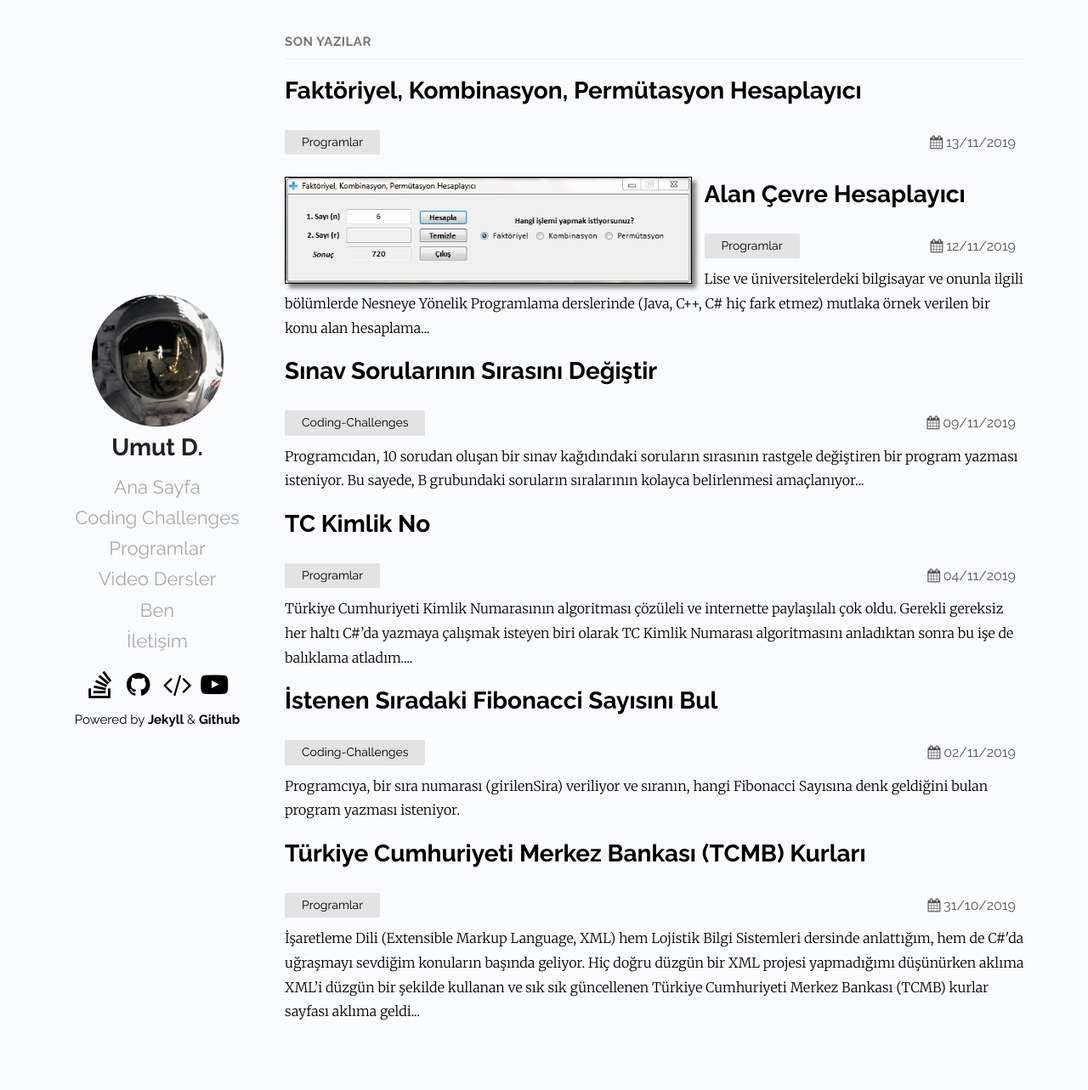
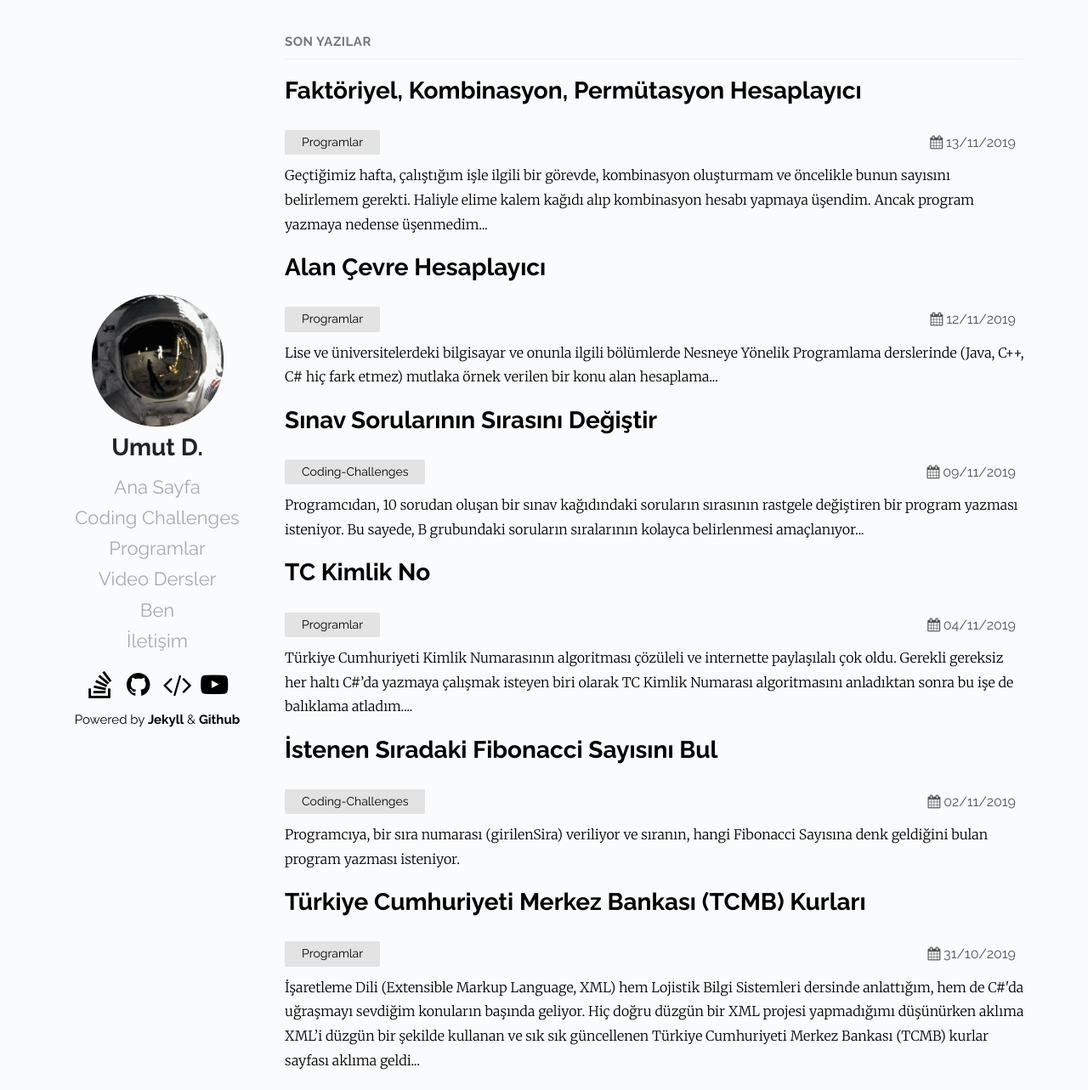
Before and after one commit to Umut-D/umutd.com, a Jekyll site: the page built from index.md, in a window 1280 px wide and 1283 px high. Shown: the whole window at 85% size. Built offline with Jekyll 4.4.1, drawn with Linux system fonts in a browser that asks for light colours.

```diff
--- a/_posts/programlar/2019-11-13-fkp-hesaplayici.md
+++ b/_posts/programlar/2019-11-13-fkp-hesaplayici.md
@@ -4,6 +4,7 @@
 date: 2019-11-13 12:43 +0300
 categories: Programlar
 tags: Faktöriyel, Kombinasyon, Permütasyon
+excerpt: Geçtiğimiz hafta, çalıştığım işle ilgili bir görevde, kombinasyon oluşturmam ve öncelikle bunun sayısını belirlemem gerekti. Haliyle elime kalem kağıdı alıp kombinasyon hesabı yapmaya üşendim. Ancak program yazmaya nedense üşenmedim...
 redirect_from:
   - /programlar/fkp-hesaplayici/
   - /etiket/permutasyon/
```
